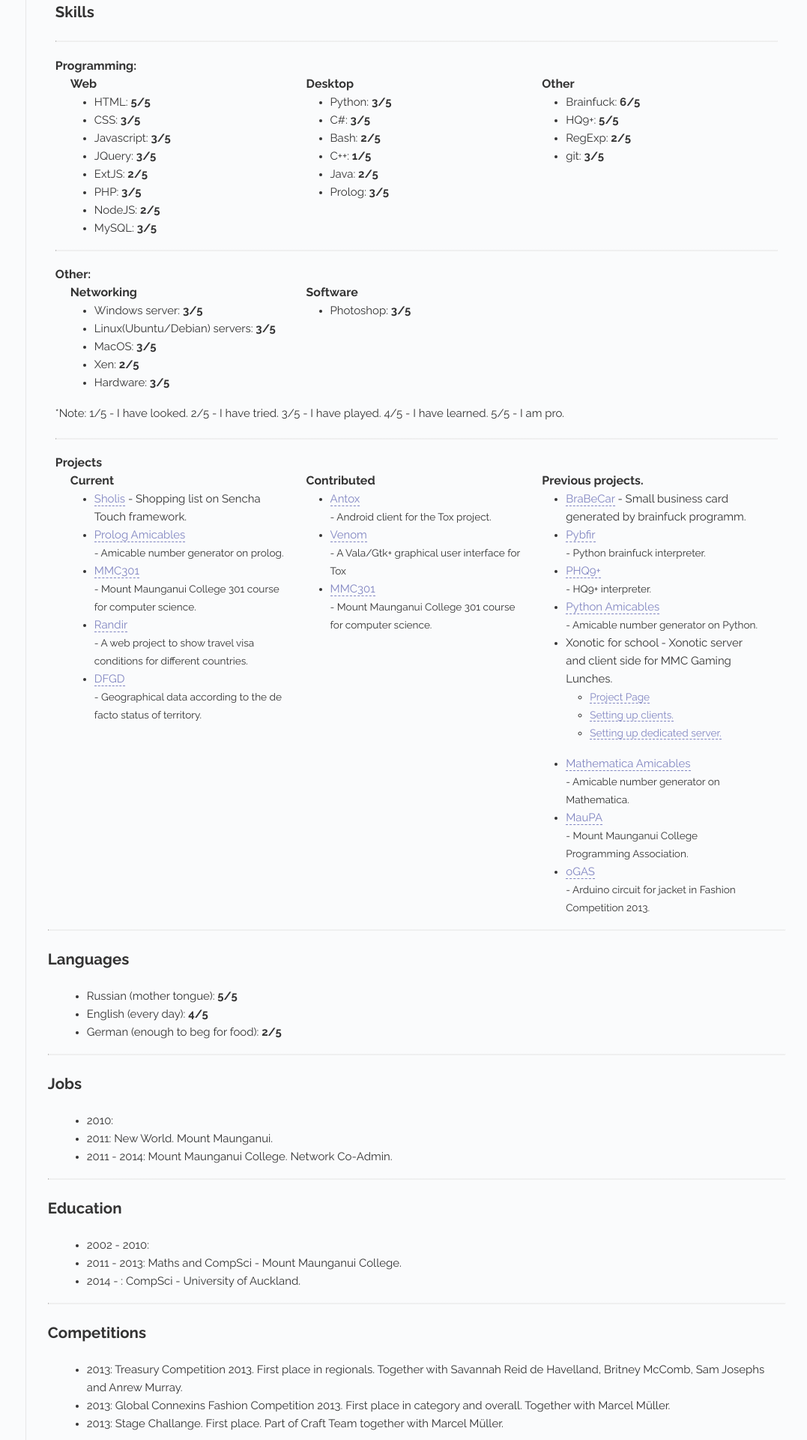
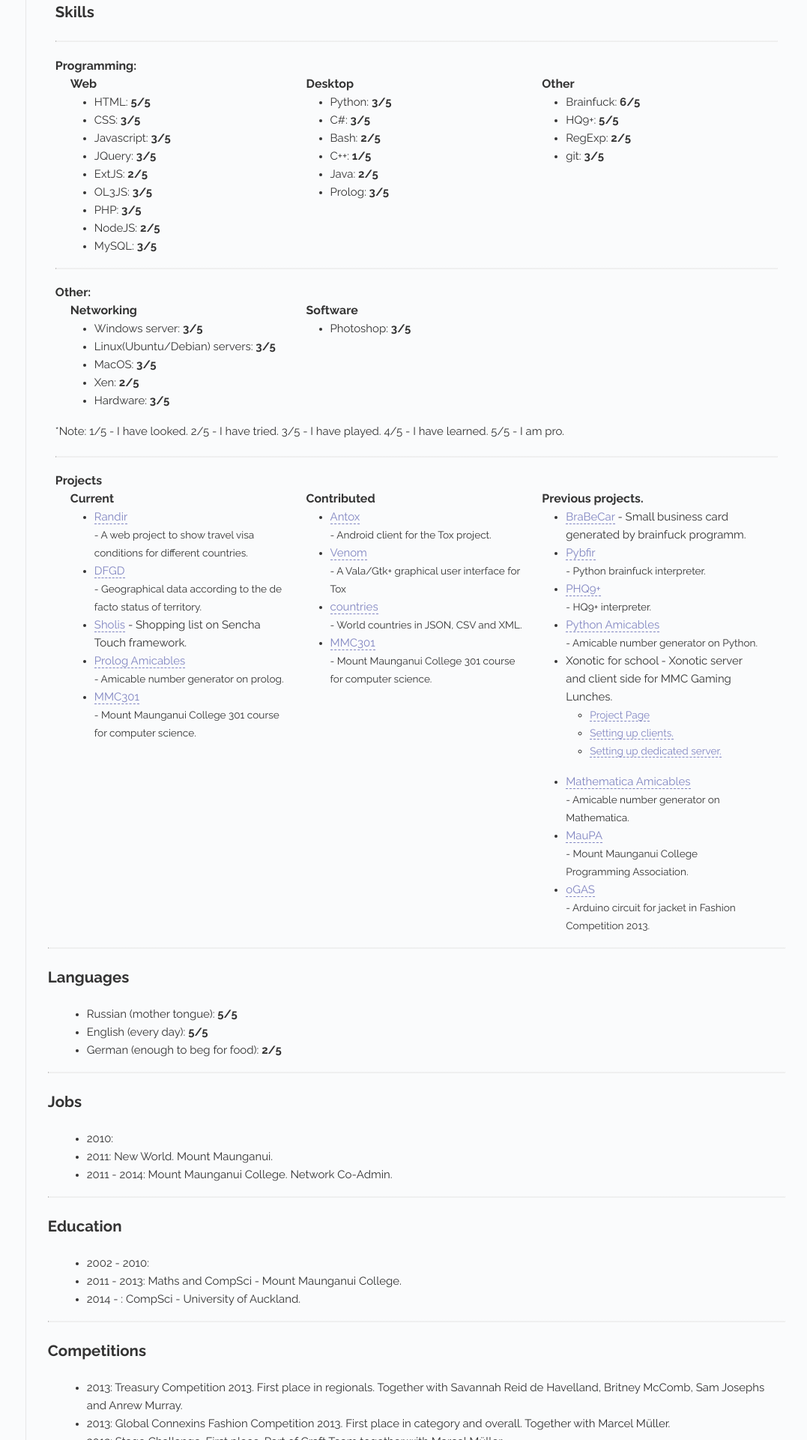
Before and after one commit to herrjemand/herrjemand.github.io, a Jekyll site: the page built from index.html, in a window 1280 px wide. Shown: the part 430-2350 px from the top of the page at 75% size, without its empty margins (203-1280 px from the left). Built offline with Jekyll 4.4.1, drawn with Linux system fonts in a browser that asks for light colours; Markdown is read by kramdown in place of the engine named in the settings.

Commit message:
Skills updates.

```diff
--- a/index.html
+++ b/index.html
@@ -36,7 +36,8 @@ title: Home
 							<li><p>CSS: 		<b>3/5</b></p></li>
 							<li><p>Javascript: 	<b>3/5</b></p></li>
 							<li><p>JQuery: 		<b>3/5</b></p></li>
-							<li><p>ExtJS: 	<b>2/5</b></p></li>
+							<li><p>ExtJS: 		<b>2/5</b></p></li>
+							<li><p>OL3JS: 		<b>3/5</b></p></li>
 							<li><p>PHP: 		<b>3/5</b></p></li>
 							<li><p>NodeJS: 		<b>2/5</b></p></li>
 							<li><p>MySQL: 		<b>3/5</b></p></li>
@@ -95,11 +96,11 @@ title: Home
 						<div class="col-4">
 							<h3>Current</h3>
 							<ul>
+								<li><p><a href="https://github.com/herrniemand/Randir">Randir</a></p> - A web project to show travel visa conditions for different countries.</li>
+								<li><p><a href="https://github.com/herrniemand/DFGD">DFGD</a></p> - Geographical data according to the de facto status of territory.</li>
 								<li><p><a href="https://github.com/herrniemand/Sencha__Sholis">Sholis</a> - Shopping list on Sencha Touch framework.</p></li>
 								<li><p><a href="https://github.com/herrniemand/Prolog__Amicables">Prolog Amicables</a></p> - Amicable number generator on prolog.</li>
 								<li><p><a href="https://github.com/herrniemand/PHP__MMC_301_Web">MMC301</a></p> - Mount Maunganui College 301 course for computer science.</li>
-								<li><p><a href="https://github.com/herrniemand/Randir">Randir</a></p> - A web project to show travel visa conditions for different countries.</li>
-								<li><p><a href="https://github.com/herrniemand/DFGD">DFGD</a></p> - Geographical data according to the de facto status of territory.</li>
 							</ul>
 						</div>
 						<div class="col-4">
@@ -107,6 +108,7 @@ title: Home
 							<ul>
 								<li><p><a href="https://github.com/Astonex/Antox">Antox</a></p> - Android client for the Tox project.</li>
 								<li><p><a href="https://github.com/naxuroqa/Venom">Venom</a></p> - A Vala/Gtk+ graphical user interface for Tox</li>
+								<li><p><a href="https://github.com/mledoze/countries">countries</a></p> - World countries in JSON, CSV and XML.</li>
 								<li><p><a href="">MMC301</a></p> - Mount Maunganui College 301 course for computer science.</li>
 
 							</ul>
@@ -142,7 +144,7 @@ title: Home
 				<div class="col-4">
 					<ul>
 						<li><p>Russian (mother tongue): 		<b>5/5</b></p></li>
-						<li><p>English (every day): 			<b>4/5</b></p></li>
+						<li><p>English (every day): 			<b>5/5</b></p></li>
 						<li><p>German (enough to beg for food): 			<b>2/5</b></p></li>
 					</ul>
 				</div>
```
